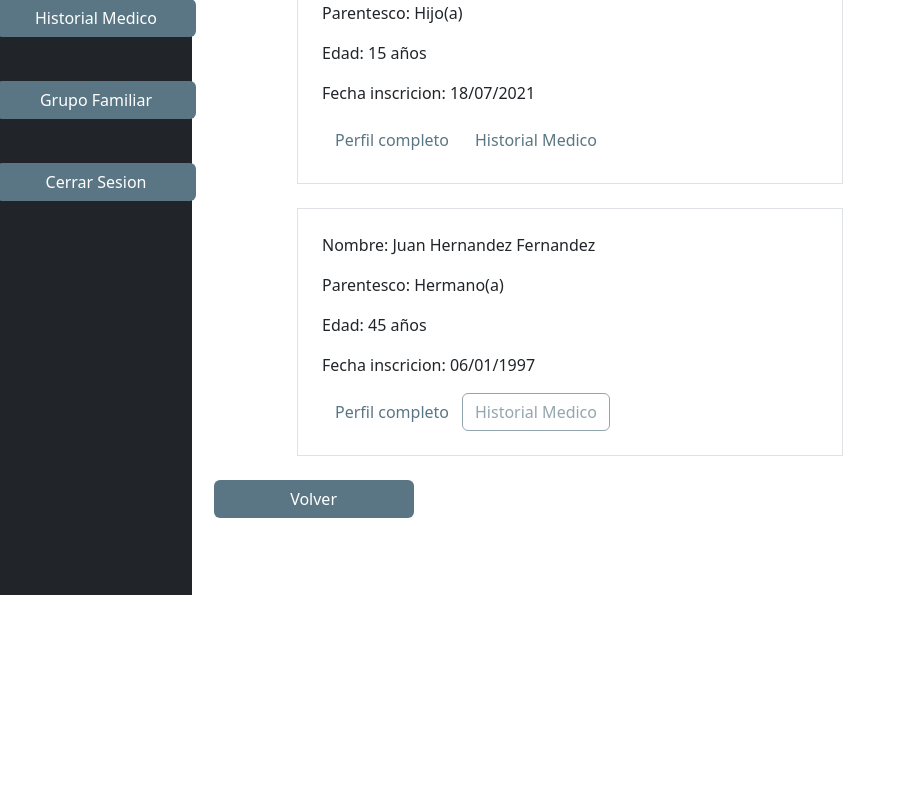
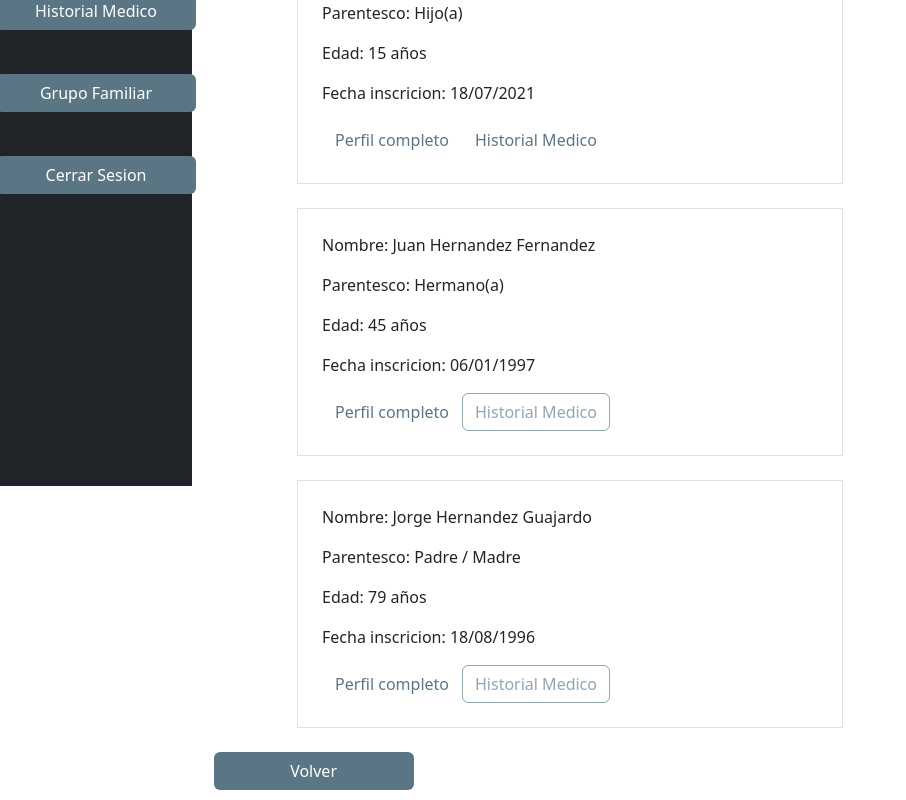
Before and after one commit to diegorvj/T8_DIU, a React (Create React App) app: page /grupo_familiar.js in a window 1280 px wide. Shown: the part 314-1114 px from the top of the page, without its empty margins (0-906 px from the left). Before the commit the page ends 832 px from the top, so only its background shows below. Built offline with nearby package versions, Linux system fonts and the light colour scheme.

Commit message:
Correcciones menores

```diff
--- a/src/components/Sidebar.css
+++ b/src/components/Sidebar.css
@@ -5,7 +5,7 @@
   left: 0; /* Alinear a la izquierda de la pantalla */
   height: 100%; /* Altura de pantalla completa */
   background-color: #333; /* Color de fondo */
-  margin-top: 8.5%;
+  margin-top: 0%;
   align-items:flex-start;
   justify-content: center;
 
--- a/src/components/Sidebar.js
+++ b/src/components/Sidebar.js
@@ -12,10 +12,10 @@ function Sidebar() {
       <Navbar bg="dark" variant="dark" id="sidebar">
         <Nav className="flex-column">
           <Navbar.Brand>
+          <br></br>
           <h2>Menu</h2>
           </Navbar.Brand>
-          <br></br>
-          <br></br>
+          <br></br><br></br><br></br><br></br><br></br>
           <Nav.Link className="nav-link">
             <button
               className="btn"
--- a/src/components/grupo_familiar.js
+++ b/src/components/grupo_familiar.js
@@ -101,9 +101,43 @@ function Index() {
 
         <br></br>
 
+        <div className="container" style={{marginRight:'30%'}}>
+          <div className="row justify-content-center">
+            <div className="col-md-6">
+              <div className="border p-4">
+                <p className="text-dark" style={{ textAlign: 'left', marginLeft: '0%', marginTop: '0%' }}>Nombre: Jorge Hernandez Guajardo</p>
+                <p className="text-dark" style={{ textAlign: 'left', marginLeft: '0%', marginTop: '0%' }}>Parentesco: Padre / Madre</p>
+                <p className="text-dark" style={{ textAlign: 'left', marginLeft: '0%', marginTop: '0%' }}>Edad: 79 años</p>
+                <p className="text-dark" style={{ textAlign: 'left', marginLeft: '0%', marginTop: '0%' }}>Fecha inscricion: 18/08/1996</p>
+
+                <div style={{ display: 'flex', alignItems: 'center' }}>
+                  <button
+                    className="btn"
+                    style={{ color: '#5A7684', justifyContent: 'right', }}
+                    onClick={() => navigate('/perfil_familiar.js')}>
+                    Perfil completo
+                  </button>
+
+                  <button
+                    className="btn disabled"
+                    style={{ color: '#5A7684', justifyContent: 'right', }}
+                    onClick={() => navigate('/historial_familiar.js')}>
+                    Historial Medico
+                  </button>
+
+
+
+                </div>
+              </div>
+            </div>
+          </div>
+        </div>
+
+        <br></br>
+
         <button
           className="btn float-left"
-          style={{ width: '200px', backgroundColor:'#5A7684', color: '#fff', marginRight: '51%'}}
+          style={{ width: '200px', backgroundColor:'#5A7684', color: '#fff', marginRight: '51%', marginBottom:'10px'}}
           onClick={() => navigate('/Index.js')}>
           Volver
         </button>
--- a/src/components/historial_familiar.js
+++ b/src/components/historial_familiar.js
@@ -39,7 +39,7 @@ function Index() {
 
       <button
           className="btn float-left"
-          style={{ width: '200px', backgroundColor:'#5A7684', color: '#fff', marginRight: '51%'}}
+          style={{ width: '200px', backgroundColor:'#5A7684', color: '#fff', marginRight: '51%', marginBottom:'10px'}}
           onClick={() => navigate('/grupo_familiar.js')}>
           Volver
         </button>
--- a/src/components/historial_personal.js
+++ b/src/components/historial_personal.js
@@ -40,10 +40,12 @@ function Index() {
 
       <button
           className="btn float-left"
-          style={{ width: '200px', backgroundColor:'#5A7684', color: '#fff', marginRight: '51%'}}
+          style={{ width: '200px', backgroundColor:'#5A7684', color: '#fff', marginRight: '51%', marginBottom:'10px'}}
           onClick={() => navigate('/Index.js')}>
           Volver
-        </button>
+      </button>
+
+
 
     </div>
   );
```
